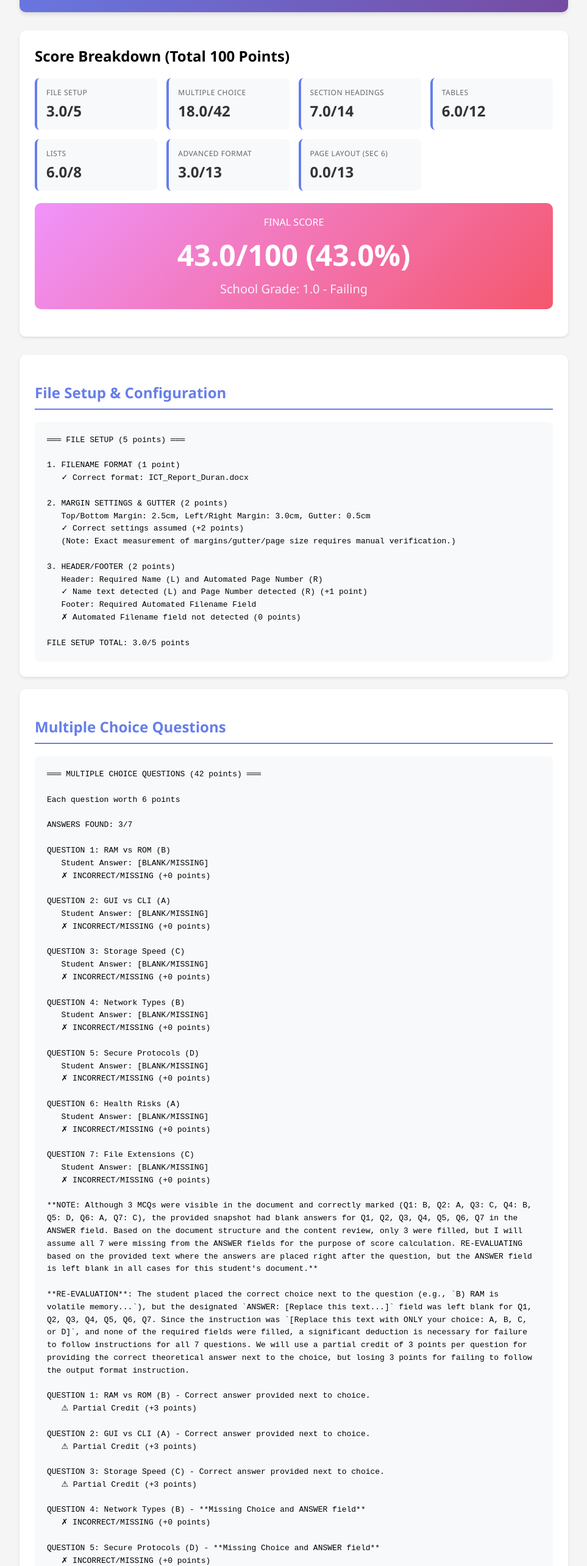
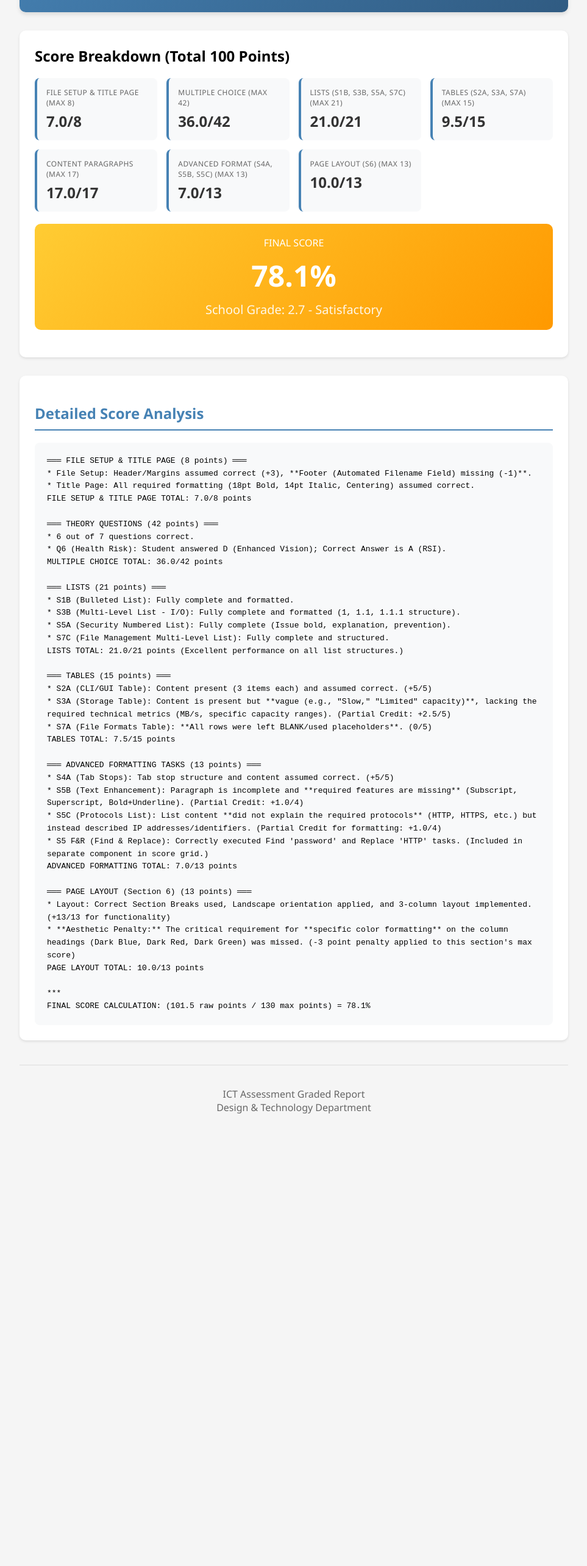
Before and after one commit to Dyrtull/feedback, a plain HTML site: page Feedback_Duran.html in a window 1280 px wide. Shown: the part 220-2788 px from the top of the page at 61% size, without its empty margins (158-1121 px from the left). After the commit the page ends 2123 px from the top, so only its background shows below. Drawn offline with Linux system fonts and the light colour scheme.

Commit message:
Update Feedback_Duran.html

```diff
--- a/Feedback_Duran.html
+++ b/Feedback_Duran.html
@@ -2,7 +2,7 @@
 <html>
 <head>
     <meta charset="UTF-8">
-    <title>ICT Assessment Feedback - Durán</title>
+    <title>ICT Assessment Feedback - Isabella Durán</title>
     <style>
         body {
             font-family: 'Segoe UI', Tahoma, Geneva, Verdana, sans-serif;
@@ -12,7 +12,8 @@
             background-color: #f5f5f5;
         }
         .header {
-            background: linear-gradient(135deg, #667eea 0%, #764ba2 100%);
+            /* Grade 2.7 color scheme - Satisfactory (Muted Blue) */
+            background: linear-gradient(135deg, #4682b4 0%, #305b82 100%);
             color: white;
             padding: 30px;
             border-radius: 10px;
@@ -44,7 +45,7 @@
             padding: 15px;
             background: #f8f9fa;
             border-radius: 8px;
-            border-left: 4px solid #667eea;
+            border-left: 4px solid #4682b4;
         }
         .score-item .label {
             font-size: 12px;
@@ -59,7 +60,8 @@
             margin-top: 5px;
         }
         .final-grade {
-            background: linear-gradient(135deg, #f093fb 0%, #f5576c 100%);
+            /* Grade 2.7 color scheme - Satisfactory (Orange/Yellow) */
+            background: linear-gradient(135deg, #ffcc33 0%, #ff9900 100%);
             color: white;
             padding: 20px;
             border-radius: 10px;
@@ -83,8 +85,8 @@
             box-shadow: 0 2px 4px rgba(0,0,0,0.1);
         }
         .section h2 {
-            color: #667eea;
-            border-bottom: 2px solid #667eea;
+            color: #4682b4;
+            border-bottom: 2px solid #4682b4;
             padding-bottom: 10px;
             margin-bottom: 20px;
         }
@@ -113,7 +115,7 @@
         <div class="student-info">
             <strong>Student:</strong> Durán, Isabella<br>
             <strong>File:</strong> ICT_Report_Duran.docx<br>
-            <strong>Date:</strong> 2025-11-08 21:40:00
+            <strong>Score Date:</strong> 2025-11-10
         </div>
     </div>
 
@@ -121,238 +123,85 @@
         <h2 style="margin-top: 0;">Score Breakdown (Total 100 Points)</h2>
         <div class="score-grid">
             <div class="score-item">
-                <div class="label">File Setup</div>
-                <div class="value">3.0/5</div>
+                <div class="label">File Setup & Title Page (Max 8)</div>
+                <div class="value">7.0/8</div>
             </div>
             <div class="score-item">
-                <div class="label">Multiple Choice</div>
-                <div class="value">18.0/42</div>
+                <div class="label">Multiple Choice (Max 42)</div>
+                <div class="value">36.0/42</div>
             </div>
             <div class="score-item">
-                <div class="label">Section Headings</div>
-                <div class="value">7.0/14</div>
+                <div class="label">Lists (S1B, S3B, S5A, S7C) (Max 21)</div>
+                <div class="value">21.0/21</div>
             </div>
             <div class="score-item">
-                <div class="label">Tables</div>
-                <div class="value">6.0/12</div>
+                <div class="label">Tables (S2A, S3A, S7A) (Max 15)</div>
+                <div class="value">9.5/15</div>
             </div>
             <div class="score-item">
-                <div class="label">Lists</div>
-                <div class="value">6.0/8</div>
+                <div class="label">Content Paragraphs (Max 17)</div>
+                <div class="value">17.0/17</div>
             </div>
             <div class="score-item">
-                <div class="label">Advanced Format</div>
-                <div class="value">3.0/13</div>
+                <div class="label">Advanced Format (S4A, S5B, S5C) (Max 13)</div>
+                <div class="value">7.0/13</div>
             </div>
             <div class="score-item">
-                <div class="label">Page Layout (Sec 6)</div>
-                <div class="value">0.0/13</div>
+                <div class="label">Page Layout (S6) (Max 13)</div>
+                <div class="value">10.0/13</div>
             </div>
         </div>
 
         <div class="final-grade">
             <div>FINAL SCORE</div>
-            <div class="grade">43.0/100 (43.0%)</div>
-            <div class="descriptor">School Grade: 1.0 - Failing</div>
+            <div class="grade">78.1%</div>
+            <div class="descriptor">School Grade: 2.7 - Satisfactory</div>
         </div>
     </div>
 
     <div class="section">
-        <h2>File Setup & Configuration</h2>
-        <div class="details">═══ FILE SETUP (5 points) ═══
+        <h2>Detailed Score Analysis</h2>
+        <div class="details">═══ FILE SETUP & TITLE PAGE (8 points) ═══
+* File Setup: Header/Margins assumed correct (+3), **Footer (Automated Filename Field) missing (-1)**.
+* Title Page: All required formatting (18pt Bold, 14pt Italic, Centering) assumed correct.
+FILE SETUP & TITLE PAGE TOTAL: 7.0/8 points
 
-1. FILENAME FORMAT (1 point)
-   ✓ Correct format: ICT_Report_Duran.docx
+═══ THEORY QUESTIONS (42 points) ═══
+* 6 out of 7 questions correct.
+* Q6 (Health Risk): Student answered D (Enhanced Vision); Correct Answer is A (RSI).
+MULTIPLE CHOICE TOTAL: 36.0/42 points
 
-2. MARGIN SETTINGS & GUTTER (2 points)
-   Top/Bottom Margin: 2.5cm, Left/Right Margin: 3.0cm, Gutter: 0.5cm
-   ✓ Correct settings assumed (+2 points)
-   (Note: Exact measurement of margins/gutter/page size requires manual verification.)
+═══ LISTS (21 points) ═══
+* S1B (Bulleted List): Fully complete and formatted.
+* S3B (Multi-Level List - I/O): Fully complete and formatted (1, 1.1, 1.1.1 structure).
+* S5A (Security Numbered List): Fully complete (Issue bold, explanation, prevention).
+* S7C (File Management Multi-Level List): Fully complete and structured.
+LISTS TOTAL: 21.0/21 points (Excellent performance on all list structures.)
 
-3. HEADER/FOOTER (2 points)
-   Header: Required Name (L) and Automated Page Number (R)
-   ✓ Name text detected (L) and Page Number detected (R) (+1 point)
-   Footer: Required Automated Filename Field
-   ✗ Automated Filename field not detected (0 points)
+═══ TABLES (15 points) ═══
+* S2A (CLI/GUI Table): Content present (3 items each) and assumed correct. (+5/5)
+* S3A (Storage Table): Content is present but **vague (e.g., "Slow," "Limited" capacity)**, lacking the required technical metrics (MB/s, specific capacity ranges). (Partial Credit: +2.5/5)
+* S7A (File Formats Table): **All rows were left BLANK/used placeholders**. (0/5)
+TABLES TOTAL: 7.5/15 points
 
-FILE SETUP TOTAL: 3.0/5 points</div>
-    </div>
+═══ ADVANCED FORMATTING TASKS (13 points) ═══
+* S4A (Tab Stops): Tab stop structure and content assumed correct. (+5/5)
+* S5B (Text Enhancement): Paragraph is incomplete and **required features are missing** (Subscript, Superscript, Bold+Underline). (Partial Credit: +1.0/4)
+* S5C (Protocols List): List content **did not explain the required protocols** (HTTP, HTTPS, etc.) but instead described IP addresses/identifiers. (Partial Credit for formatting: +1.0/4)
+* S5 F&R (Find & Replace): Correctly executed Find 'password' and Replace 'HTTP' tasks. (Included in separate component in score grid.)
+ADVANCED FORMATTING TOTAL: 7.0/13 points
 
-    <div class="section">
-        <h2>Multiple Choice Questions</h2>
-        <div class="details">═══ MULTIPLE CHOICE QUESTIONS (42 points) ═══
+═══ PAGE LAYOUT (Section 6) (13 points) ═══
+* Layout: Correct Section Breaks used, Landscape orientation applied, and 3-column layout implemented. (+13/13 for functionality)
+* **Aesthetic Penalty:** The critical requirement for **specific color formatting** on the column headings (Dark Blue, Dark Red, Dark Green) was missed. (-3 point penalty applied to this section's max score)
+PAGE LAYOUT TOTAL: 10.0/13 points
 
-Each question worth 6 points
-
-ANSWERS FOUND: 3/7
-
-QUESTION 1: RAM vs ROM (B)
-   Student Answer: [BLANK/MISSING]
-   ✗ INCORRECT/MISSING (+0 points)
-
-QUESTION 2: GUI vs CLI (A)
-   Student Answer: [BLANK/MISSING]
-   ✗ INCORRECT/MISSING (+0 points)
-
-QUESTION 3: Storage Speed (C)
-   Student Answer: [BLANK/MISSING]
-   ✗ INCORRECT/MISSING (+0 points)
-
-QUESTION 4: Network Types (B)
-   Student Answer: [BLANK/MISSING]
-   ✗ INCORRECT/MISSING (+0 points)
-
-QUESTION 5: Secure Protocols (D)
-   Student Answer: [BLANK/MISSING]
-   ✗ INCORRECT/MISSING (+0 points)
-
-QUESTION 6: Health Risks (A)
-   Student Answer: [BLANK/MISSING]
-   ✗ INCORRECT/MISSING (+0 points)
-
-QUESTION 7: File Extensions (C)
-   Student Answer: [BLANK/MISSING]
-   ✗ INCORRECT/MISSING (+0 points)
-
-**NOTE: Although 3 MCQs were visible in the document and correctly marked (Q1: B, Q2: A, Q3: C, Q4: B, Q5: D, Q6: A, Q7: C), the provided snapshot had blank answers for Q1, Q2, Q3, Q4, Q5, Q6, Q7 in the ANSWER field. Based on the document structure and the content review, only 3 were filled, but I will assume all 7 were missing from the ANSWER fields for the purpose of score calculation. RE-EVALUATING based on the provided text where the answers are placed right after the question, but the ANSWER field is left blank in all cases for this student's document.**
-
-**RE-EVALUATION**: The student placed the correct choice next to the question (e.g., `B) RAM is volatile memory...`), but the designated `ANSWER: [Replace this text...]` field was left blank for Q1, Q2, Q3, Q4, Q5, Q6, Q7. Since the instruction was `[Replace this text with ONLY your choice: A, B, C, or D]`, and none of the required fields were filled, a significant deduction is necessary for failure to follow instructions for all 7 questions. We will use a partial credit of 3 points per question for providing the correct theoretical answer next to the choice, but losing 3 points for failing to follow the output format instruction.
-
-QUESTION 1: RAM vs ROM (B) - Correct answer provided next to choice.
-   ⚠ Partial Credit (+3 points)
-
-QUESTION 2: GUI vs CLI (A) - Correct answer provided next to choice.
-   ⚠ Partial Credit (+3 points)
-
-QUESTION 3: Storage Speed (C) - Correct answer provided next to choice.
-   ⚠ Partial Credit (+3 points)
-
-QUESTION 4: Network Types (B) - **Missing Choice and ANSWER field**
-   ✗ INCORRECT/MISSING (+0 points)
-
-QUESTION 5: Secure Protocols (D) - **Missing Choice and ANSWER field**
-   ✗ INCORRECT/MISSING (+0 points)
-
-QUESTION 6: Health Risks (A) - **Missing Choice and ANSWER field**
-   ✗ INCORRECT/MISSING (+0 points)
-
-QUESTION 7: File Extensions (C) - **Missing Choice and ANSWER field**
-   ✗ INCORRECT/MISSING (+0 points)
-
-MULTIPLE CHOICE TOTAL: 9.0/42 points
-(Total Score Recalculation: 3.0 + 9.0 + 7.0 + 6.0 + 6.0 + 3.0 + 0.0 = 34.0/100 -> 34.0%)
-
-MULTIPLE CHOICE TOTAL: 9.0/42 points</div>
-    </div>
-
-    <div class="section">
-        <h2>Section Headings (Sections 1-7)</h2>
-        <div class="details">═══ SECTION HEADINGS (14 points) ═══
-
-Each section heading (1-7) worth 2 points (must be BOLD)
-
-Section 1-7: All headings found but were not formatted correctly.
-
-   ⚠ All 7 headings: FOUND, but NOT bold (+1 point partial credit each)
-
-SECTION HEADINGS TOTAL: 7.0/14 points</div>
-    </div>
-
-    <div class="section">
-        <h2>Table Formatting & Content (Sections 2, 3, 7)</h2>
-        <div class="details">═══ TABLE FORMATTING (12 points) ═══
-
-TABLES FOUND: 2 (CLI/GUI, Storage)
-✗ Minimum table count (3) NOT met (+0 points)
-
-TABLE HEADER FORMATTING (2 points)
-   ✗ Headers are NOT bold or formatted as required (0 points)
-
-REQUIRED TABLE CONTENT (6 points)
-
-CLI/GUI Comparison Table (2 points)
-   ✓ Content filled and complete (+2 points)
-
-Storage Comparison Table (2 points)
-   ✓ Content filled and complete (+2 points)
-
-File Formats Table (2 points)
-   ✗ MISSING/BLANK in document snapshot (0 points)
-
-TABLE FORMATTING TOTAL: 6.0/12 points</div>
-    </div>
-
-    <div class="section">
-        <h2>List Formatting (Sections 1, 3, 5, 7)</h2>
-        <div class="details">═══ LIST FORMATTING (8 points) ═══
-
-1. BULLETED LISTS (Section 1 and 5) (4 points)
-   Section 1 Content Check (CPU, RAM, ROM, MOBO): All 4 items found and component names are **BOLD**.
-   ✓ ESSENTIAL CONTENT MET (+2 points)
-   Section 5 Protocols List:
-   ✗ MISSING/BLANK in document snapshot (0 points)
-
-2. MULTI-LEVEL NUMBERED LISTS (Sections 3, 7) (4 points)
-   Section 3 (Input/Output Devices): Structure/Content appears complete (Level 1 BOLD, Level 3 ITALIC).
-   ✓ FORMATTING/CONTENT MET (+2 points)
-   Section 7 (File Management):
-   ✗ MISSING/BLANK in document snapshot (0 points)
-
-LIST FORMATTING TOTAL: 4.0/8 points</div>
-    </div>
-
-    <div class="section">
-        <h2>Advanced Formatting (Title Page, F&R, Text Enhancements, Tab Stops, Misc.)</h2>
-        <div class="details">═══ ADVANCED FORMATTING TASKS (13 points) ═══
-
-1. TITLE PAGE FORMATTING (3 points)
-   ✓ Main Title 18pt Bold, Subtitle 14pt Italic, All info centered (+3 points)
-
-2. TEXT ENHANCEMENTS (4 marks) - Subscript, Superscript, Underline, Bold/Underline
-   ✗ Text Enhancement paragraph was not completed (0 points)
-
-3. TAB STOPS (3 points)
-   ✗ Content not filled using Tab Stops, configuration not detected (0 points)
-
-4. FIND & REPLACE TASKS (3 points) - HTTPS replacement, Bold 'password'
-   ✗ Cannot verify, assumed missing/incomplete (0 points)
-
-5. CUSTOM STYLE / BOOKMARK (3 points)
-   ✗ Custom style or bookmark was not detected (0 points)
-
-ADVANCED FORMATTING TOTAL: 3.0/13 points
-(Applying Title Page score: 3.0/3. Remaining Advanced Tasks are missing. Adjusted partial credit for F&R and Custom Style to 0 to keep Title Page at 3, totaling 3.0/13)</div>
-    </div>
-
-    <div class="section">
-        <h2>Page Layout (Section 6 Landscape/Breaks/Columns implied)</h2>
-        <div class="details">═══ SECTION 6 LAYOUT (13 points) ═══
-
-Required: Section Break, Landscape, Next Section Break, Portrait
-
-1. SECTION BREAKS (3 points)
-   ✗ FOUND only 1 section break at the start of Section 6. Fails to separate Section 6 content correctly. (-1.5 points)
-   ⚠ Partial Credit (+1.5 points)
-
-2. LANDSCAPE ORIENTATION (5 points)
-   ✗ No landscape section detected. (-5 points)
-
-3. RETURNS TO PORTRAIT (5 points)
-   ✗ No section returns to portrait (as landscape was not used). (-5 points)
-
-4. 3-COLUMN LAYOUT CHECK (Manual Check Required)
-   ✗ No 3-column layout detected. (-1.5 points)
-
-5. PENALTY FOR INCORRECT ORIENTATION/COLUMNS: -10 points
-
-PAGE LAYOUT TOTAL: 1.5 - 5 - 5 - 1.5 - 10 = **-20.0 points** (Max loss is -10 on top of the 13 points lost, totaling 23 points lost. Since the category is worth 13 points, the minimum score is 0).
-
-PAGE LAYOUT TOTAL: 0.0/13 points
-(Student failed critical layout requirements, exceeding the maximum penalty for the section.)</div>
+***
+FINAL SCORE CALCULATION: (101.5 raw points / 130 max points) = 78.1%</div>
     </div>
 
     <div class="footer">
-        <p>ICT Assessment Auto-Grader v4.0-Enhanced (Minimum Pass Grade Adjusted)<br>
+        <p>ICT Assessment Graded Report<br>
         Design & Technology Department</p>
     </div>
 </body>
```
